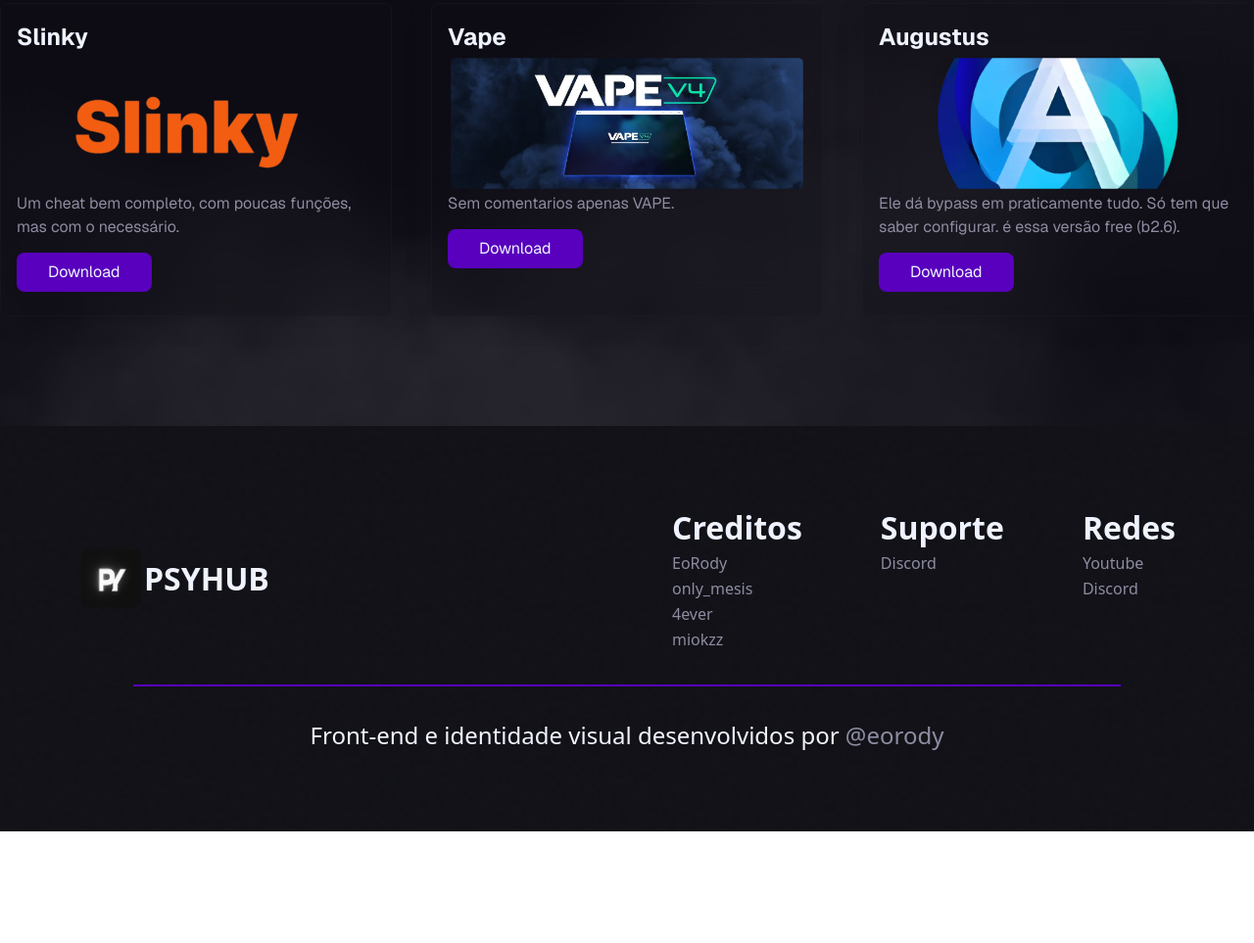
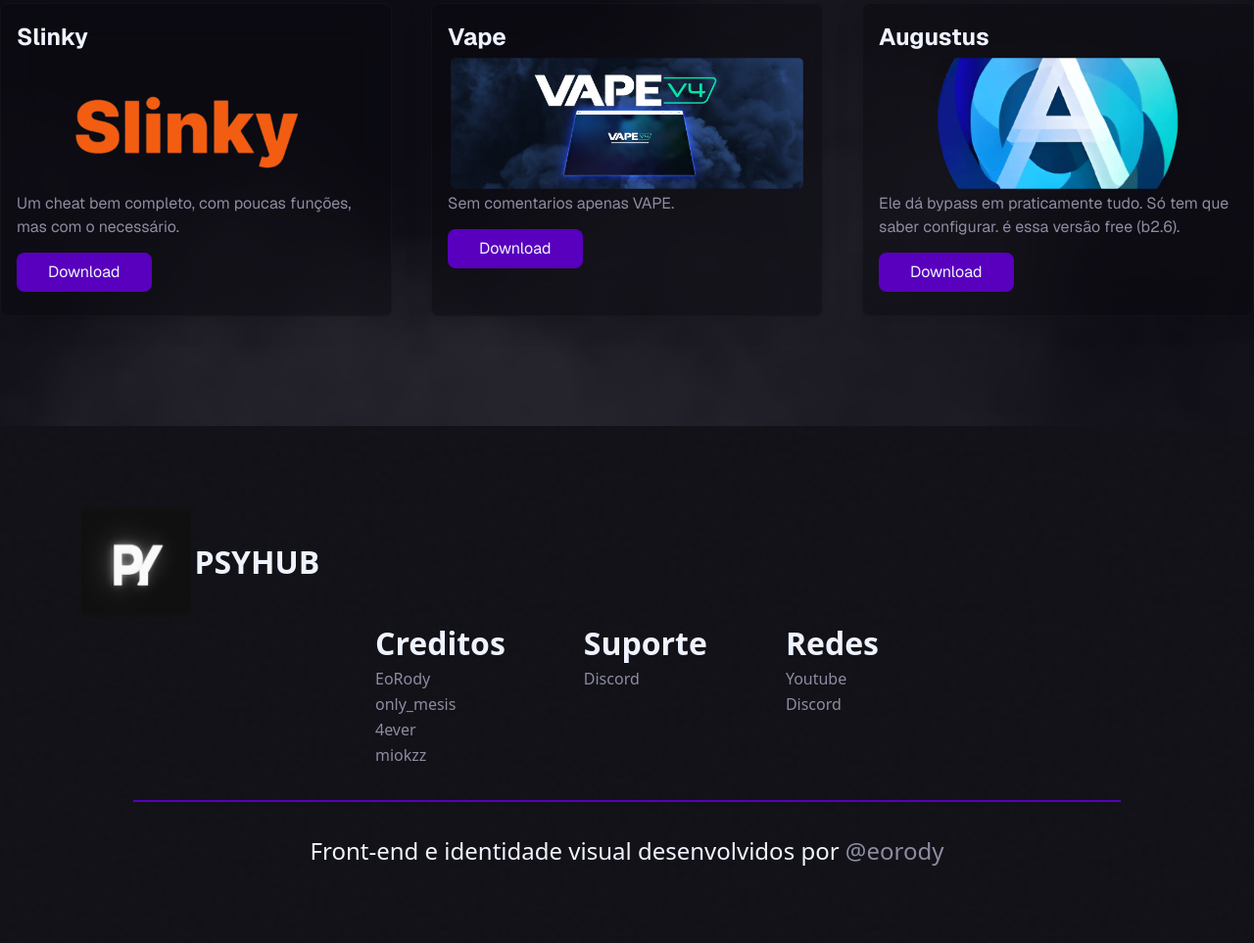
Before and after one commit to psyhubbyrody/payhubV1.0, a plain HTML site: page index.html in a window 1280 px wide. Shown: the part 893-1856 px from the top of the page at 98% size. Before the commit the page ends 1742 px from the top, so only its background shows below. Drawn offline with nearby package versions, Linux system fonts and the light colour scheme; a web font is replaced by a local one.

Commit message:
Add files via upload

```diff
--- a/global.css
+++ b/global.css
@@ -5,8 +5,9 @@
 @import url(src/styles/mobile.css);
 :root {
     /*Barra de navegação (navgation bar colors and sizes)*/
-    --glassNavigation: #11111338;
+    --glassNavigation: #0a0a0e65;
     --selectedButton: #f3f3ff;
+    --glass-menu: #0a090c79;
     --stroke: #2328304b;
     --textDefault: #d5d4db;
     --textSelected: #f5f3ff;
@@ -20,6 +21,8 @@
     --darkness-abysal: #000000;
     --mono-purple : #5800bd;
     --hilight-purple: #6f24b4;
+    --transluced-purple: #6e24b425;
+    --stroke-purple:#6e24b470;
          /*texto responsivo ao tema na barra de navv */
 
         --darkness-text: #080808;
@@ -61,6 +64,13 @@
 .bg-03 {
     background-image: url(src/assets/backgrounds/giphy.gif);
     background-size: cover;
+}
+.bg-04 {
+    background-image: url(src/assets/backgrounds/hvh2.gif);
+    background-size: cover;
+}
+body {
+    background-color: black;
 }
 footer {
     background-color: var(--darkness-snow);
--- a/index.html
+++ b/index.html
@@ -119,12 +119,12 @@
         </section>
     </main>
     <footer class="flex flex-col items-center justify-center p-20">
-        <section class="flex w-full items-center justify-center">
+        <section class="flex flex-wrap w-full items-center justify-center">
             <div class="flex text-center  items-center">
                 <img src="src/assets/icons/main/pybg.png" alt="">
                 <h1>PSYHUB</h1>
             </div>
-            <div class="flex gap-20">
+            <div class="flex gap-20 flex flex-wrap footer-mobile">
                 <div class="menu">
                     <h1>Creditos</h1>
                     <a href="">EoRody</a>
```
